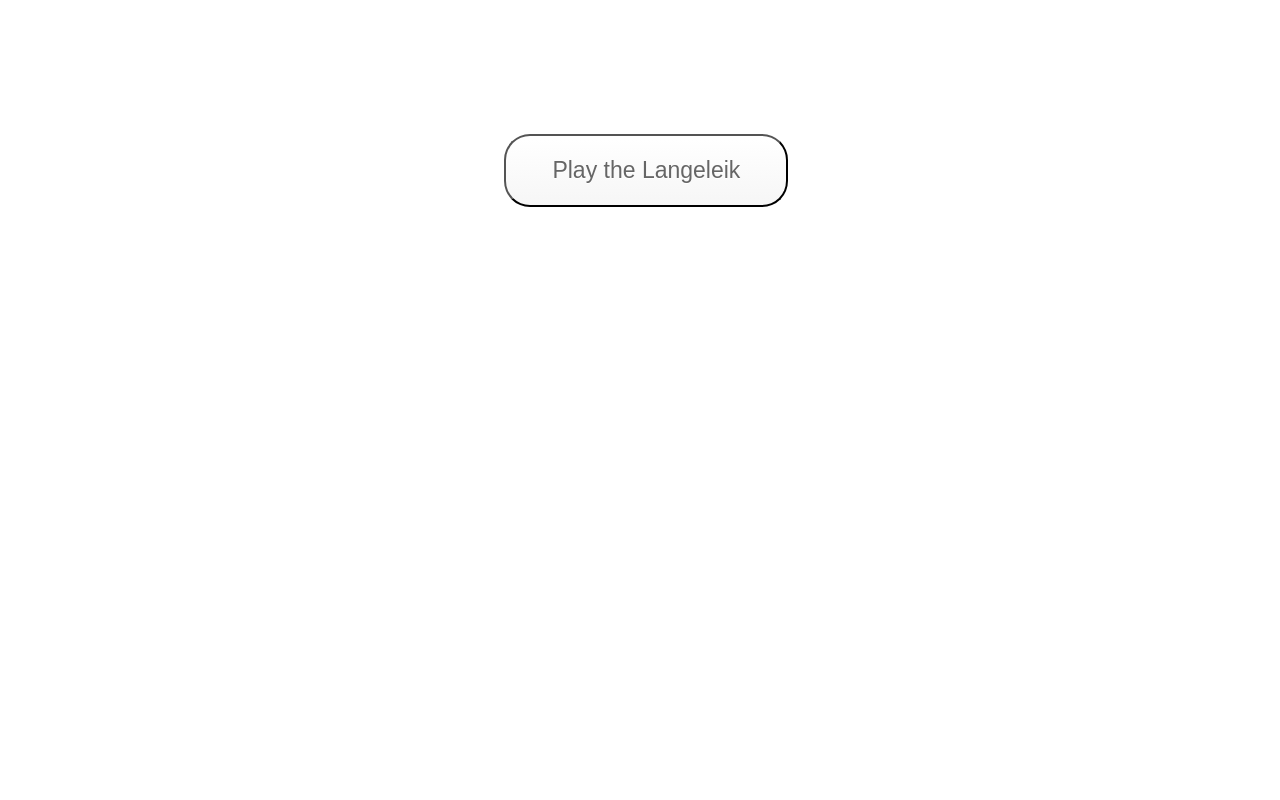
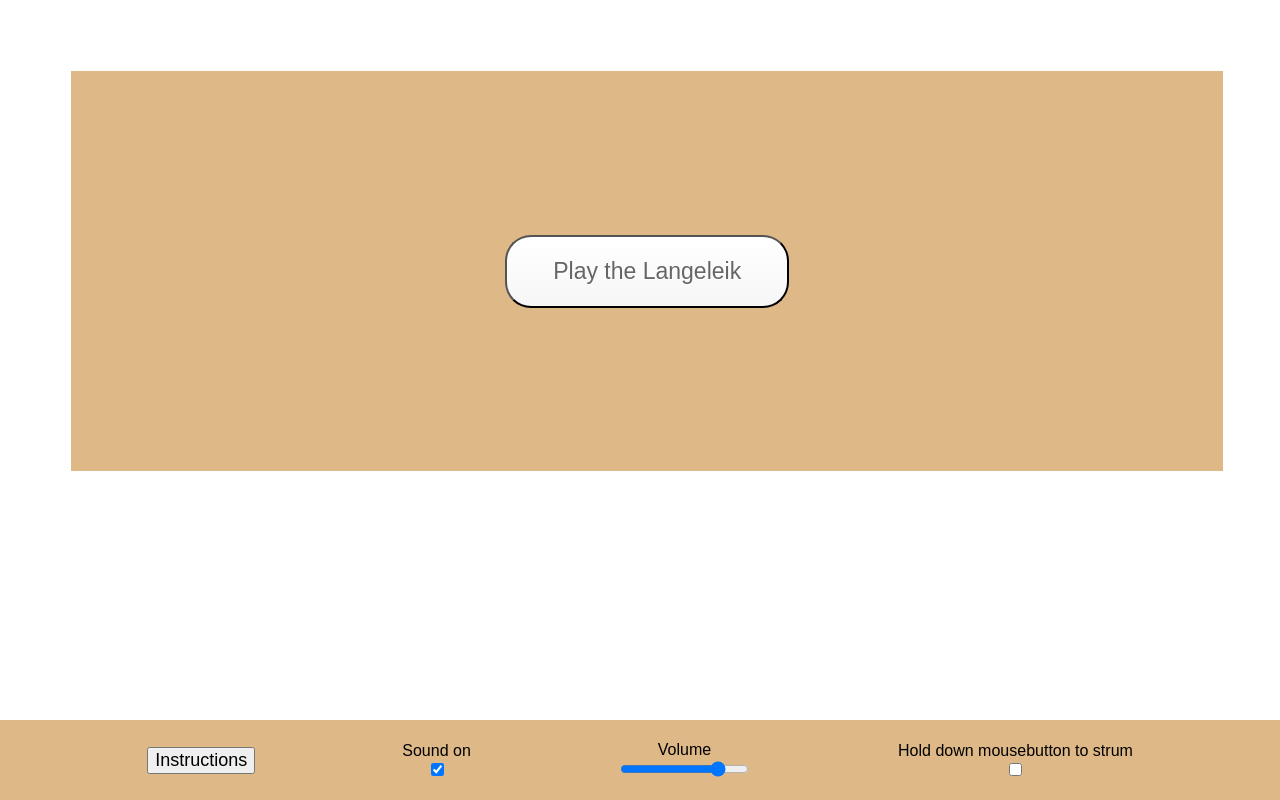
Before and after one commit to SMC804/SMC804.github.io, a plain HTML site: page index.html in a window 1280 px wide. Drawn offline with Linux system fonts and the light colour scheme.

Commit message:
Initial ui control components and some colour

```diff
--- a/index.html
+++ b/index.html
@@ -8,8 +8,27 @@
     <title>Langeleik</title>
 </head>
 <body>
-    <div style="width:80vw; height: 50vh; padding: 10%" id="langeleik"></div>
-    <script src="main.js" defer></script>
-    <!-- <button onclick="stop()">stop</button> -->
+    <div id="langeleik">
+        <canvas id=langeleikBody></canvas>
+        <button class="playbutton" id="playbutton">Play the Langeleik</button>
+    </div>
+    <div class="footer">
+        <div class="controls">
+            <input type="button" checked id="instructionsButton" value="Instructions">
+        </div>
+        <div class="controls">
+            Sound on
+            <input type="checkbox" checked id="soundCheckbox">
+        </div>
+        <div class="controls">
+            Volume
+            <input type="range" min="0" max="100" value="80" id="gainSlider">
+        </div>
+        <div class="controls">
+            Hold down mousebutton to strum
+            <input type="checkbox" id="mousedownCheckbox">
+        </div>
+    </div>
+    <script src="main.js"></script>
 </body>
 </html>
--- a/main.js
+++ b/main.js
@@ -42,9 +42,8 @@ class LangString {
 
         this.canvas = document.createElement("canvas");
         this.canvas.id = "LangString-" + this.number;
-        this.canvas.style.width = "inherit";
+        this.canvas.className = "LangString";
         this.canvas.style.height = this.height + "px";
-        this.canvas.style.position = "relative";
         this.parent.appendChild(this.canvas);
 
         this.canvas.onmouseleave = (e) => {
@@ -61,7 +60,7 @@ class LangString {
     render() {
         this.ctx.clearRect(0, 0, this.canvas.width, this.canvas.height);
         this.ctx.strokeStyle = "#000000";
-        this.ctx.lineWidth = 2;
+        this.ctx.lineWidth = 4;
         this.ctx.beginPath();
         this.ctx.moveTo(this.x, this.y);
         this.ctx.bezierCurveTo(
@@ -74,14 +73,25 @@ class LangString {
     }
 }
 
-    this.buildSplashScreen();
+this.buildSplashScreen();
+
+function resize() {
+    console.log("Resizing");
+}
 
 function buildLangeleik() {
+
     const stringHeight = h / 20;
 
     var langStrings = new Array(nStrings);
+    var stringDiv = document.createElement("div");
+    stringDiv.id = "StringDiv";
+    stringDiv.style.height = 8*stringHeight + "px";
+    stringDiv.style.paddingTop = 4*stringHeight + "px";
+    lang.appendChild(stringDiv);
+
     for (var i = nStrings-1; i >= 0; i--) {
-        langStrings[i] = new LangString(stringHeight, w*0.5, i, lang);
+        langStrings[i] = new LangString(stringHeight, w, i, stringDiv);
     }
 
     function render() {
@@ -96,13 +106,34 @@ function buildLangeleik() {
 }
 
 function buildSplashScreen() {
-    var button = document.createElement("button");
-    button.innerHTML = "Play the Langeleik";
-    button.className = "playbutton";
-    this.lang.appendChild(button);
+    var button = document.getElementById("playbutton");
     button.onclick = () => {
         this.buildLangeleik();
         this.lang.removeChild(button);
+    }
+    var instructionsButton = document.getElementById("instructionsButton");
+    instructionsButton.onclick = () => {
+        console.log("Show instructions");
+    }
+    var soundCheckbox = document.getElementById("soundCheckbox");
+    soundCheckbox.oninput = () => {
+        if (soundCheckbox.checked == true) {
+            console.log("Sound on");
+        } else {
+            console.log("Sound off");
+        }
+    }
+    var gainSlider = document.getElementById("gainSlider");
+    gainSlider.oninput = () => {
+        console.log(gainSlider.value);
+    }
+    var mousedownCheckbox = document.getElementById("mousedownCheckbox");
+    mousedownCheckbox.oninput = () => {
+        if (mousedownCheckbox.checked == true) {
+            console.log("Mousedown to strum on");
+        } else {
+            console.log("Mousedown to strum off");
+        }
     }
 }
 
--- a/styles.css
+++ b/styles.css
@@ -1,8 +1,11 @@
-div {
-  text-align: center;
+html, body {
+	max-width: 100%;
+	overflow-x: hidden;
+	font-family:Arial;
 }
 
 .playbutton {
+	position: relative;
 	box-shadow:inset 0px 0px 0px 0px #ffffff;
 	background:linear-gradient(to bottom, #ffffff 5%, #f6f6f6 100%);
 	background-color:#ffffff;
@@ -10,11 +13,12 @@ div {
 	display:inline-block;
 	cursor:pointer;
 	color:#666666;
-	font-family:Arial;
 	font-size:23px;
 	padding:21px 46px;
 	text-decoration:none;
 	text-shadow:0px 1px 0px #ffffff;
+	z-index: 10;
+	margin: auto;
 }
 .playbutton:hover {
 	background:linear-gradient(to bottom, #f6f6f6 5%, #ffffff 100%);
@@ -24,3 +28,68 @@ div {
 	position:relative;
 	top:1px;
 }
+
+#langeleik {
+	width: 90vw;
+	height: 50vh;
+	padding: 5%;
+	position: relative;
+	display: flex;
+}
+
+#langeleikBody {
+	width: inherit;
+	height: inherit;
+	position: absolute;
+	z-index: 1;
+	background-color: burlywood;
+}
+
+#StringDiv {
+	width: inherit;
+	position: absolute;
+	z-index: 10;
+}
+
+.LangString {
+	width: 90%;
+	position: relative;
+	z-index: 1;
+	padding-left: 5%;
+	padding-right: 5%;
+}
+
+.footer {
+	position: fixed;
+	left: 0;
+	bottom: 0;
+	width: 100%;
+	height: 80px;
+	background-color: burlywood;
+	display: flex;
+	flex-wrap: nowrap;
+	justify-content: space-evenly;
+	align-content: center;
+}
+
+.controls {
+	display: flex;
+	flex-direction: column;
+	align-items: center;
+	align-content: center;
+	justify-content: center;
+	text-align: center;
+}
+
+#gainslider {
+	position: relative;
+	margin: 0 auto;
+}
+
+#instructionsButton {
+	font-size: 18px;
+}
+
+/* #mousedownCheckbox {
+
+} */
```
